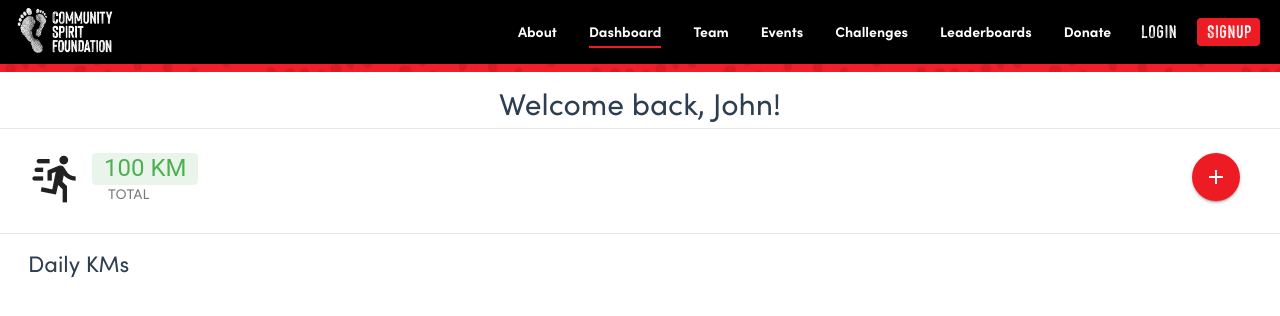
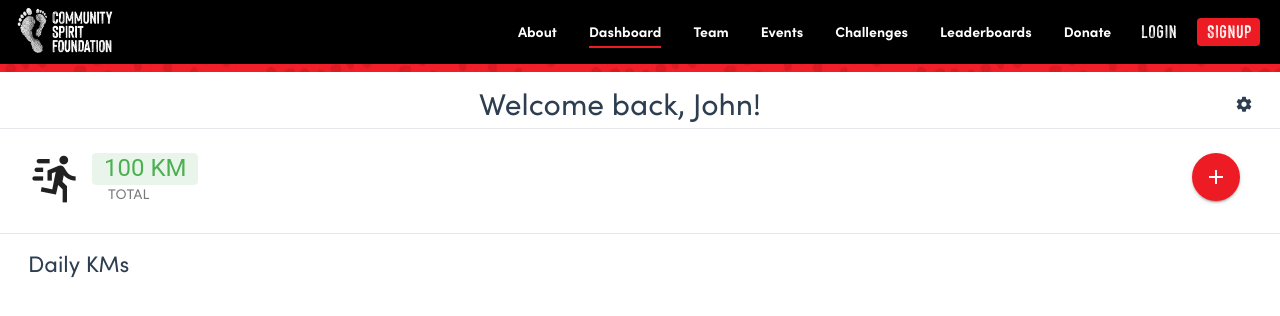
Before and after one commit to codersforcauses/csf, a Vue app in the folder client/: page /dashboard in a window 1280 px wide. Shown: the top 316 px of the page. Built offline with nearby package versions, Linux system fonts and the light colour scheme.

Commit message:
Add settings cog

```diff
--- a/client/src/views/DashboardView.vue
+++ b/client/src/views/DashboardView.vue
@@ -1,6 +1,9 @@
 <template>
   <v-row class="ma-0 pl-4 pr-4 pt-4 pb-0" align="center" justify="center">
-    <h1>Welcome back, {{ tempUserFirstName }}!</h1>
+      <v-spacer />
+      <h1 class="text-center">Welcome back, {{ tempUserFirstName }}!</h1>
+      <v-spacer/>
+      <v-btn size="small" icon="mdi-cog" variant="text" href="/settings"/>
   </v-row>
   <v-divider />
   <v-row class="ma-0 pl-4 pr-4 pb-0 pt-0" align="center">
```
